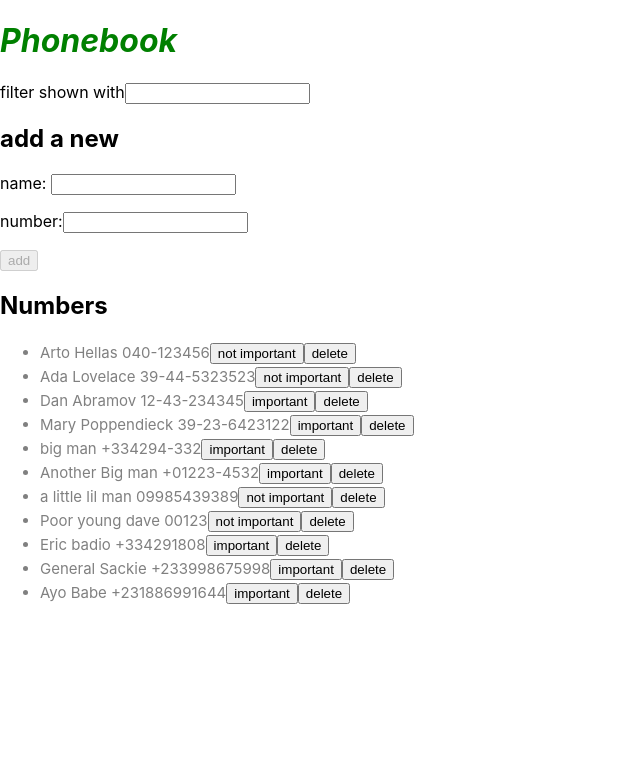
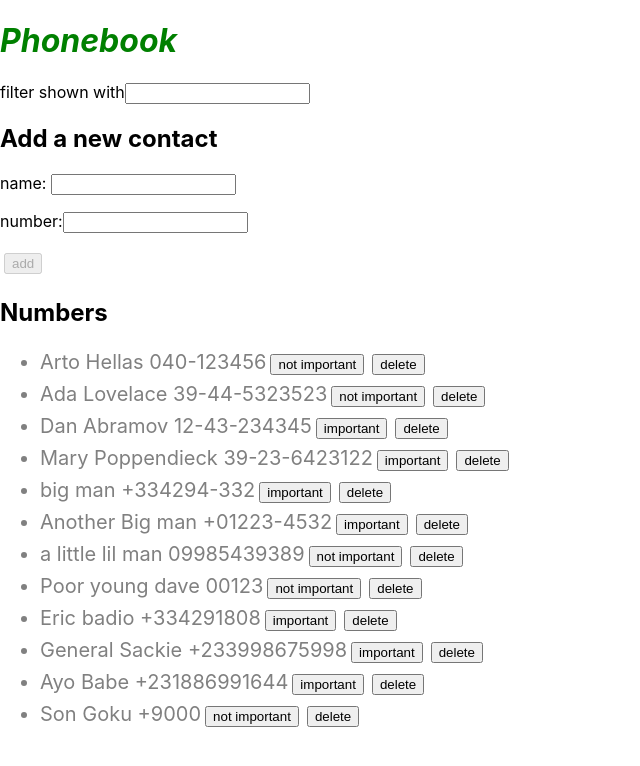
Before and after one commit to xarrijorge/fullstackopen, a React (Create React App) app in the folder part2/phonebook/: page / in a window 1280 px wide. Shown: the top 766 px of the page, without its empty margins (0-640 px from the left). Built offline with nearby package versions, Linux system fonts and the light colour scheme; data requests are answered from the project's data file.

Commit message:
Added conditional styles to notifications

```diff
--- a/part2/phonebook/db.json
+++ b/part2/phonebook/db.json
@@ -65,6 +65,12 @@
       "number": "+231886991644",
       "important": false,
       "id": 14
+    },
+    {
+      "name": "Son Goku",
+      "number": "+9000",
+      "important": true,
+      "id": 15
     }
   ]
 }
--- a/part2/phonebook/src/App.jsx
+++ b/part2/phonebook/src/App.jsx
@@ -4,6 +4,7 @@ import Search from "./components/search";
 import AddContact from "./components/addContact";
 import ShowContacts from "./components/showContacts";
 import Person from "./components/person";
+import Notification from "./components/notification"
 import contactService from "./services/contacts";
 
 const App = () => {
@@ -12,7 +13,8 @@ const App = () => {
   const [newNumber, setNewNumber] = useState("");
   const [filtered, setFilterd] = useState([]);
   const [newFilter, setNewFilter] = useState("");
-
+  const [errorMessage, setErrorMessage] = useState(null)
+  const [messageClass, setMessageClass] = useState("");
   let buttonStatus = newName === "" || newNumber === "" ? true : false;
 
   const addContact = event => {
@@ -29,10 +31,23 @@ const App = () => {
       contactService.create(person).then(res => console.log(res));
       setNewName("");
       setNewNumber("");
+      setErrorMessage(`Added ${person.name}`);
+      setMessageClass("success");
+      setTimeout(() => {
+        setErrorMessage(null);
+      },5000)
+
     }else{
       if(window.confirm(`${person.name} is already added to contacts. Replace old number with new one?`)){
         let elem = persons.find(elem => elem.name === person.name);
-        contactService.update(elem.id, person);
+        contactService.update(elem.id, person).catch(err =>{
+          setErrorMessage(`contact ${person.name} was already deleted`);
+          setMessageClass("error");
+          setTimeout(() =>{
+            setErrorMessage(null);
+          }, 5000);
+          setPersons(persons.filter(person => elem.id !== person.id ))
+        });
         setNewName("");
         setNewNumber("");
       }
@@ -90,12 +105,14 @@ const App = () => {
       setPersons(allContacts);
     });
   }, []);
-
+  const notification = errorMessage ? <Notification message={errorMessage} messageClass={messageClass}/> : null;
   return (
     <Fragment>
       <h1> Phonebook </h1>
+      {notification}
       <form>
         <Search search={handleSearch} />
+        <h2>Add a new contact</h2>
         <AddContact
           newName={newName}
           handleName={handleName}
--- a/part2/phonebook/src/components/addContact.jsx
+++ b/part2/phonebook/src/components/addContact.jsx
@@ -4,7 +4,6 @@ const AddContact = props => {
   return (
     <div>
       <div>
-        <h2>add a new</h2>
         <p>
           name:{" "}
           <input
--- a/part2/phonebook/src/components/notification.jsx
+++ b/part2/phonebook/src/components/notification.jsx
@@ -1,12 +1,13 @@
 import React from 'react';
+import { tsPropertySignature } from '@babel/types';
 
-const Notification = ({ message }) => {
+const Notification = ({ message, messageClass }) => {
     if (message === null) {
       return null
     }
 
     return (
-      <div className="error">
+      <div className={messageClass}>
         {message}
       </div>
     )
--- a/part2/phonebook/src/index.css
+++ b/part2/phonebook/src/index.css
@@ -19,6 +19,29 @@ h1{
 
 .person{
   color: grey;
-  font-size: 15px;
+  font-size: 20px;
   padding-top: 3px;
 }
+
+button{
+  margin: 4px;
+}
+
+.error {
+  color: red;
+  background: lightgrey;
+  font-size: 20px;
+  border-style: solid;
+  border-radius: 5px;
+  padding: 10px;
+  margin-bottom: 10px;
+}
+.success {
+  color: green;
+  background: lightgrey;
+  font-size: 20px;
+  border-style: solid;
+  border-radius: 5px;
+  padding: 10px;
+  margin-bottom: 10px;
+}
```
